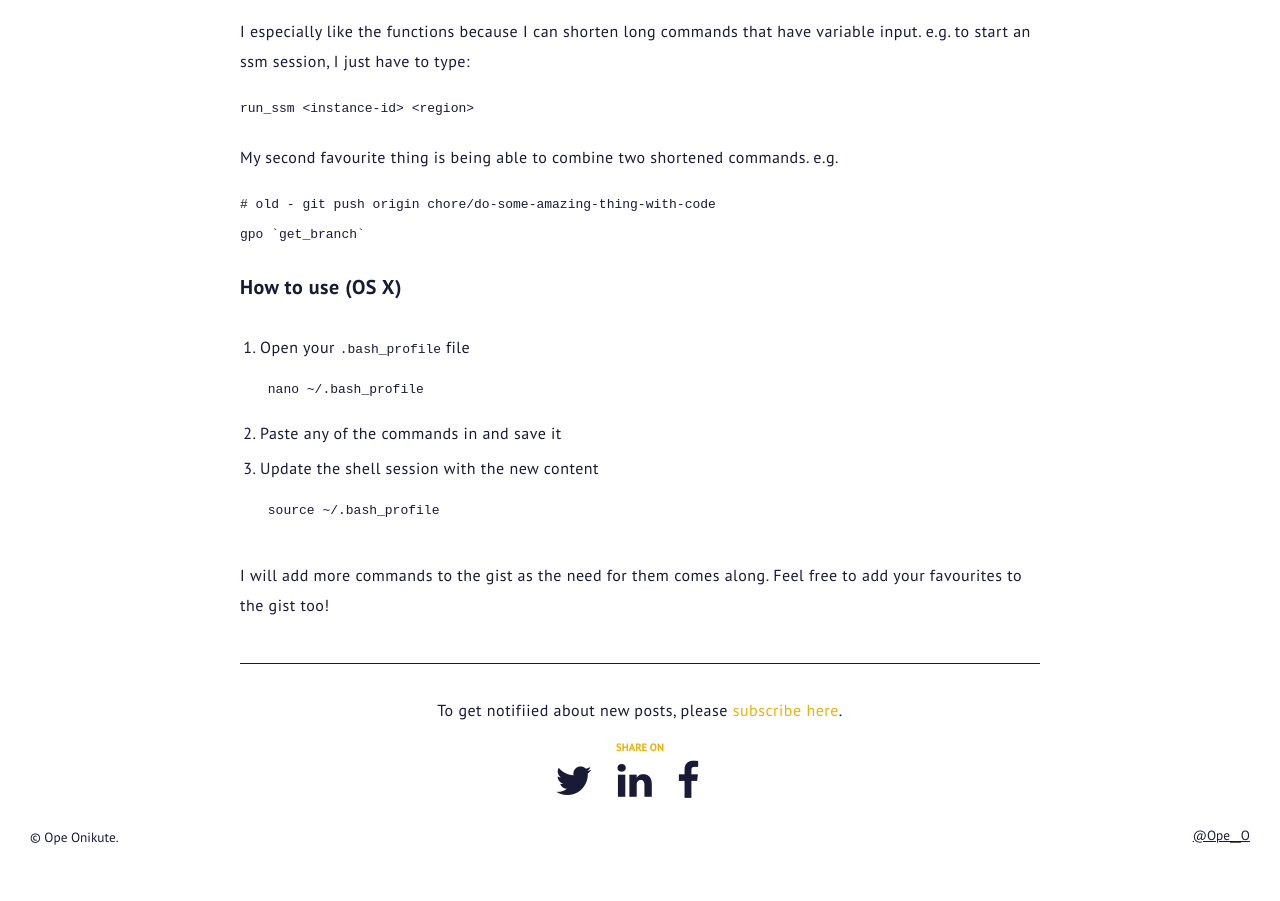
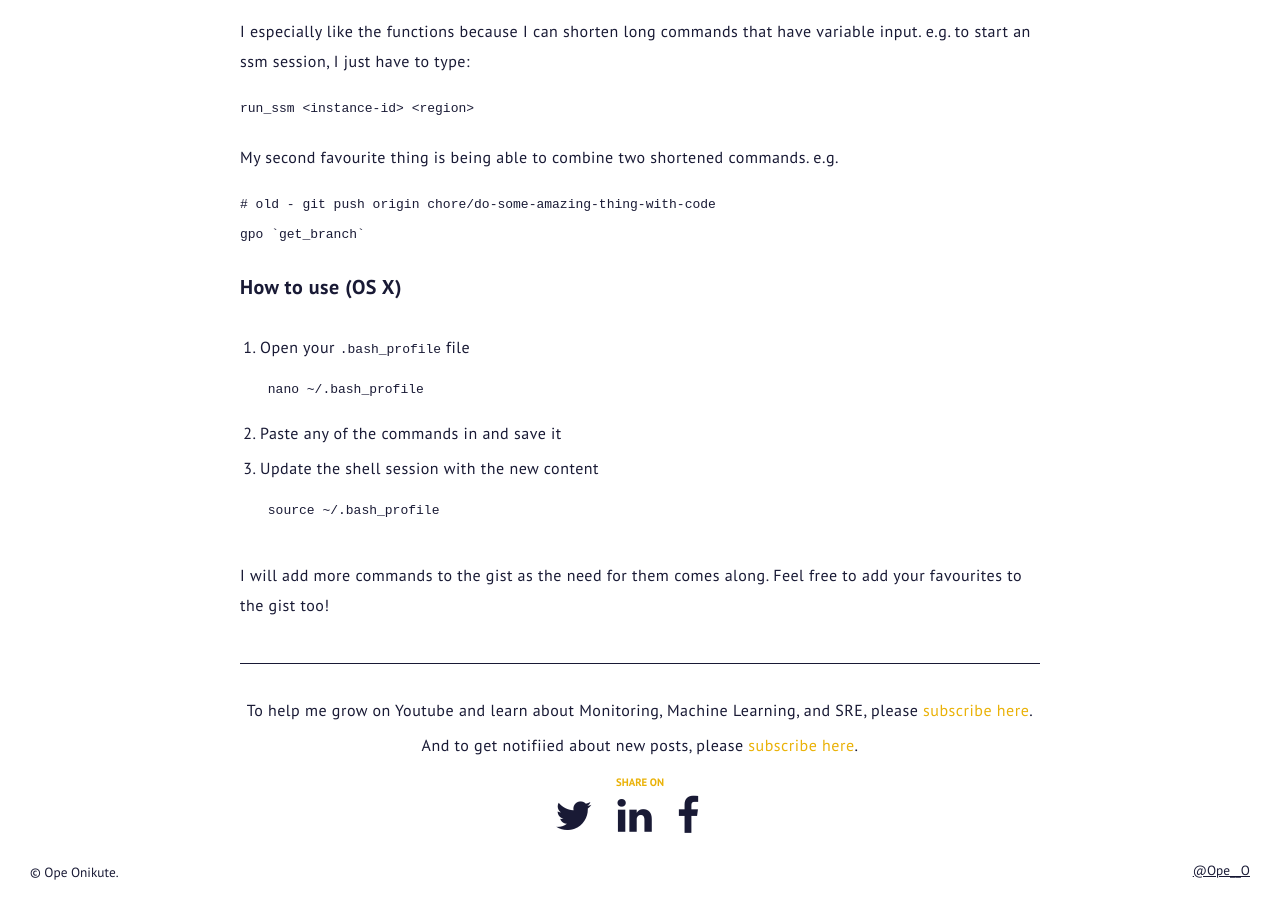
Before and after one commit to OpeOnikute/opeonikute.github.io, a Jekyll site: the page built from posts/shorter-bash-commands.md, in a window 1280 px wide, cut to the strip 533-1434 px from the top of the page. Built offline with Jekyll 4.4.1, drawn with Linux system fonts in a browser that asks for light colours; nearby versions of some CDN libraries; before the commit the page ends 1399 px from its top, so only the background shows below that.

Commit message:
add YT subscription footnote

```diff
--- a/_layouts/post.html
+++ b/_layouts/post.html
@@ -95,7 +95,8 @@
       </div>
       {{content}}
       <div class="about-container">
-          <p>To get notifiied about new posts, please <a target="_blank" href="https://opeyemionikute.substack.com">subscribe here</a>.</p>
+          <p>To help me grow on Youtube and learn about Monitoring, Machine Learning, and SRE, please <a target="_blank" href="https://www.youtube.com/@opeonikute">subscribe here</a>.</p>
+          <p>And to get notifiied about new posts, please <a target="_blank" href="https://opeyemionikute.substack.com">subscribe here</a>.</p>
       </div>
     </main>
     <div class="share-container">
```
Also changed, not shown: posts/sysconf-review.md (+1 -1 lines).
